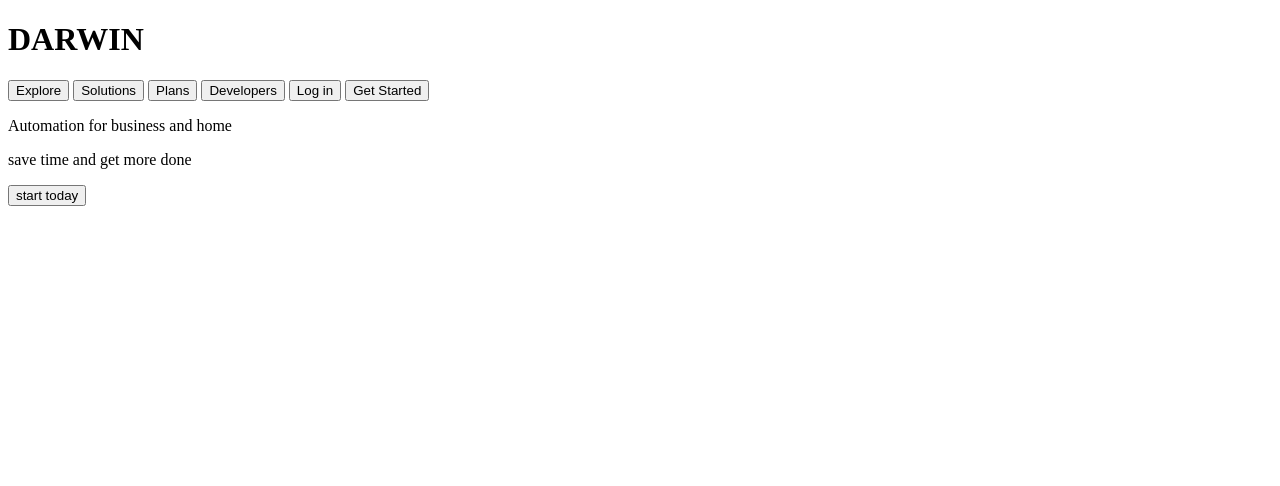
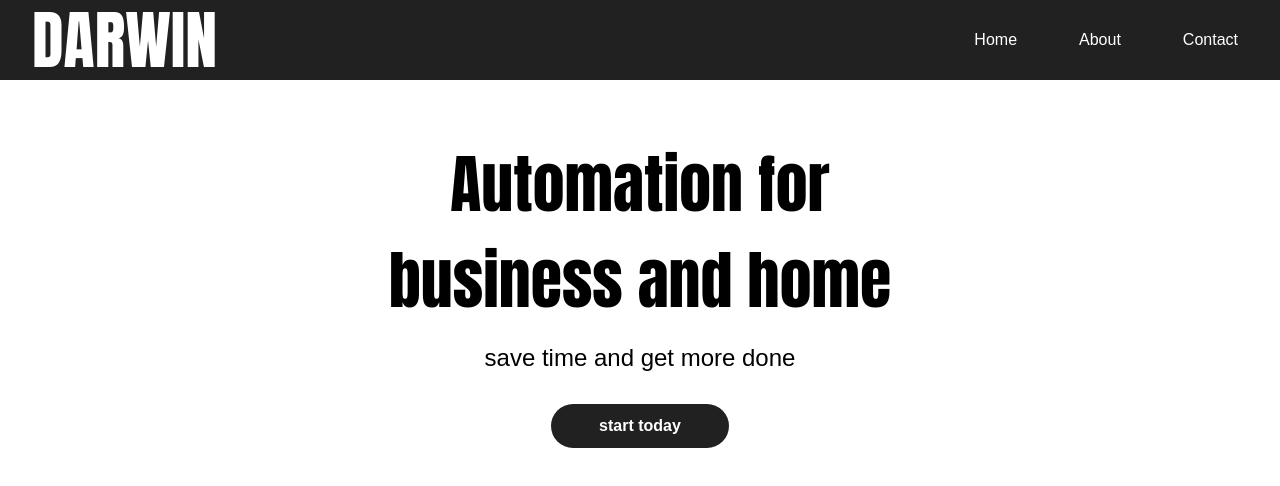
Before and after one commit to domdotdev/domdotdev-thirdweb, a plain HTML site: page index.html in a window 1280 px wide. Drawn offline with nearby package versions, Linux system fonts and the light colour scheme.

Commit message:
Update index.html

```diff
--- a/index.html
+++ b/index.html
@@ -3,22 +3,31 @@
   <head>
     <meta charset="UTF-8" />
     <meta name="viewport" content="width=device-width, initial-scale=1.0" />
-    <title>Document</title>
-    <link rel="stylesheet" href="./header.css" />
+    <title>Darwin Melendres</title>
+    <link rel="stylesheet" href="./style.css" />
+    <script src="https://unpkg.com/feather-icons"></script>
   </head>
   <body>
     <header class="header">
       <div class="header-title">
         <h1>DARWIN</h1>
       </div>
-      <div class="header-options">
-        <button>Explore</button>
-        <button>Solutions</button>
-        <button>Plans</button>
-        <button>Developers</button>
-        <button>Log in</button>
-        <button class="get-started">Get Started</button>
-      </div>
+      <!---->
+      <nav class="nav" id="nav-menu">
+        <i data-feather="x" class="close" id="close-menu"></i>
+        <ul class="nav_list">
+          <li class="nav_item">
+            <a href="" class="nav_link">Home</a>
+          </li>
+          <li class="nav_item">
+            <a href="" class="nav_link">About</a>
+          </li>
+          <li class="nav_item">
+            <a href="" class="nav_link">Contact</a>
+          </li>
+        </ul>
+      </nav>
+      <i data-feather="menu" class="toggle" id="toggle-menu"></i>
     </header>
     <main class="main">
       <p class="main-title">
@@ -27,5 +36,9 @@
       <p class="main-content">save time and get more done</p>
       <button class="main-start-today">start today</button>
     </main>
+    <script>
+      feather.replace();
+    </script>
+    <script src="./nav.js"></script>
   </body>
 </html>
```
